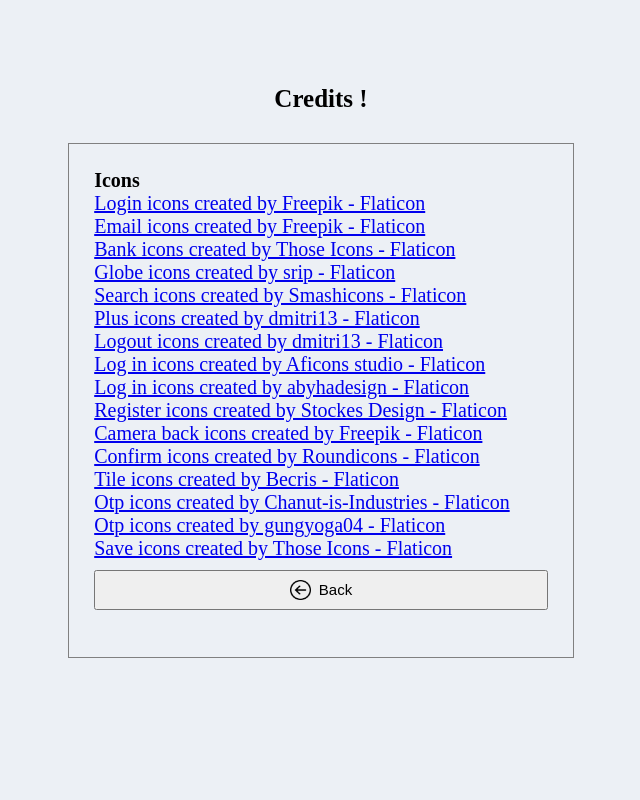
After one commit to Hrztrm/FYP_Project_Deploy, a Django app: page /credits/ in a window 1280 px wide. The commit adds this page. Shown: the whole page, without its empty margins (319-959 px from the left). Run offline with Django 4.2, Linux system fonts and the light colour scheme; parts of the project's set-up code (start-up, migrations or seed data) failed here and were passed over.

Commit message:
Added credits

```diff
--- a/website/login/templates/login/login.html
+++ b/website/login/templates/login/login.html
@@ -53,6 +53,9 @@
                         </div>
                     </button> <!--Adds a button for logging in-->
                 </div>
+                <div class="button_div">
+                    <a style="font-size: 15px" href="/credits">Credits</a>
+                </div>
             </form>
 
             {% else %} <!--Show this page which only shows username when user is already logged in-->
--- a/website/login/urls.py
+++ b/website/login/urls.py
@@ -5,5 +5,5 @@ urlpatterns = [
     path('', views.login_pg, name='login'), #Default view when website is first opened with /login
     path('register/', views.register_pg, name='register'), #The end '/' is important, because in the url the slash is often omitted but still sent
     path('logout/', views.logout_pg, name='logout'), #The end '/' is important, because in the url the slash is often omitted but still sent
-    path('verify/', views.verify_pg, name='verify'),
+
 ]
--- /dev/null
+++ b/website/main/templates/credit/credit.html
@@ -0,0 +1,96 @@
+<html>
+<head>
+    <title>Credits Page</title>
+</head>
+<body>
+    {% load static %}
+    <style>
+        html {
+            min-height:100%;
+            background-color: #ecf0f5;
+            font-size:20px;
+        }
+
+        .box{
+            display: flex;
+            justify-content: center;
+            margin-top: 3rem;
+        }
+
+        .box_col{
+            position:relative;
+            max-width: 40%;
+            width: 100%;
+        }
+        .box-outer-content {
+            display:block;
+            border: 1px solid gray;
+            position:relative;
+        }
+
+        .box-inner-content{
+            min-height:1px;
+            padding: 1.25rem;
+        }
+
+        .Buttons{
+            display:flex;
+            margin-bottom: 0.1rem;
+        }
+
+        .btn{
+            width: 100%;
+            padding: .375rem .75rem;
+        }
+
+        .button_div {
+            display:flex;
+            width:100%;
+            align-items:center;
+            justify-content:center;
+          }
+
+          a{
+            font-size:20px;
+            display:block;
+          }
+    </style>
+    <div class="box">
+        <div class="box_col">
+            <strong><p style="text-align: center; margin-bottom: 1.5rem; font-size:1.25rem;">Credits !</p></strong>
+            <div class="box-outer-content">
+                <div class="box-inner-content">
+                    <strong><span style="padding-bottom: 1.5rem;">Icons</span></strong>
+                    <a href="https://www.flaticon.com/free-icons/login" title="login icons">Login icons created by Freepik - Flaticon</a>
+                    <a href="https://www.flaticon.com/free-icons/email" title="email icons">Email icons created by Freepik - Flaticon</a>
+                    <a href="https://www.flaticon.com/free-icons/bank" title="bank icons">Bank icons created by Those Icons - Flaticon</a>
+                    <a href="https://www.flaticon.com/free-icons/globe" title="globe icons">Globe icons created by srip - Flaticon</a>
+                    <a href="https://www.flaticon.com/free-icons/search" title="search icons">Search icons created by Smashicons - Flaticon</a>
+                    <a href="https://www.flaticon.com/free-icons/plus" title="plus icons">Plus icons created by dmitri13 - Flaticon</a>
+                    <a href="https://www.flaticon.com/free-icons/logout" title="logout icons">Logout icons created by dmitri13 - Flaticon</a>
+                    <a href="https://www.flaticon.com/free-icons/log-in" title="log in icons">Log in icons created by Aficons studio - Flaticon</a>
+                    <a href="https://www.flaticon.com/free-icons/log-in" title="log in icons">Log in icons created by abyhadesign - Flaticon</a>
+                    <a href="https://www.flaticon.com/free-icons/register" title="register icons">Register icons created by Stockes Design - Flaticon</a>
+                    <a href="https://www.flaticon.com/free-icons/camera-back" title="camera back icons">Camera back icons created by Freepik - Flaticon</a>
+                    <a href="https://www.flaticon.com/free-icons/confirm" title="confirm icons">Confirm icons created by Roundicons - Flaticon</a>
+                    <a href="https://www.flaticon.com/free-icons/tile" title="tile icons">Tile icons created by Becris - Flaticon</a>
+                    <a href="https://www.flaticon.com/free-icons/otp" title="otp icons">Otp icons created by Chanut-is-Industries - Flaticon</a>
+                    <a href="https://www.flaticon.com/free-icons/otp" title="otp icons">Otp icons created by gungyoga04 - Flaticon</a>
+                    <a href="https://www.flaticon.com/free-icons/save" title="save icons">Save icons created by Those Icons - Flaticon</a>
+
+                    <div class="Buttons" style="margin-top: 10px;">
+                        <form action="/login">
+                            <button type="submit" class="btn"  name="back" formnovalidate>
+                                <div class="button_div">
+                                    <img style="width:5%" src="{%static "/icons/back-button.png"%}"/>
+                                    <span style="padding-left:8px; font-size:15px;">Back</span>
+                                </div>
+                            </button>
+                        </form>
+                    </div>
+                </div>
+            </div>
+        </div>
+    </div>
+</body>
+</html>
--- a/website/main/urls.py
+++ b/website/main/urls.py
@@ -7,6 +7,6 @@ urlpatterns = [
     path('pass/update/<int:id>/', views.update, name='update'),
     path('updaterecord/<int:id>', views.updaterecord, name='updaterecord'),
     path('pass/delete/<int:id>/', views.delete, name='delete'),
-    #path('login1/', views.LoginView.as_view()), #Class based version
     path('login_api/', views.login_api, name = "Login_api"),
+    path('credits/', views.credit_pg, name='credits'),
 ]
--- a/website/main/views.py
+++ b/website/main/views.py
@@ -231,6 +231,9 @@ def delete(request, id):
     request.session['p_entry'] = p_ent
     return redirect('/pass')
 
+def credit_pg(request):
+    return render(request, 'credit/credit.html')
+
 #Function based untuk dptkan info for the username and password of the user
 #Look into HTTPS for DIgital OCean   for better seucirt
 #Tak buat lgi decrpytion for this
```
Also changed, not shown: website/login/templates/verify/verify.html (deleted, +0 -24 lines), website/login/views.py (+22 -17 lines), website/db.sqlite3.
